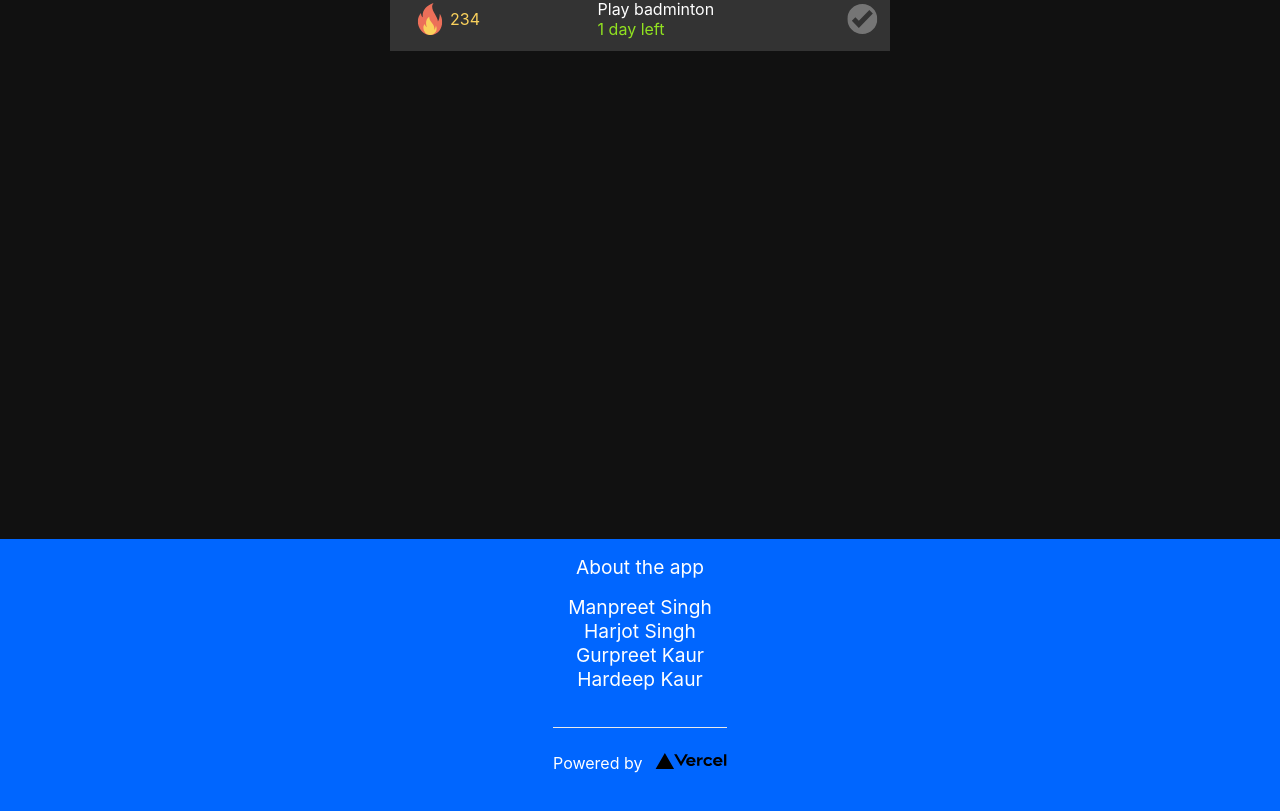
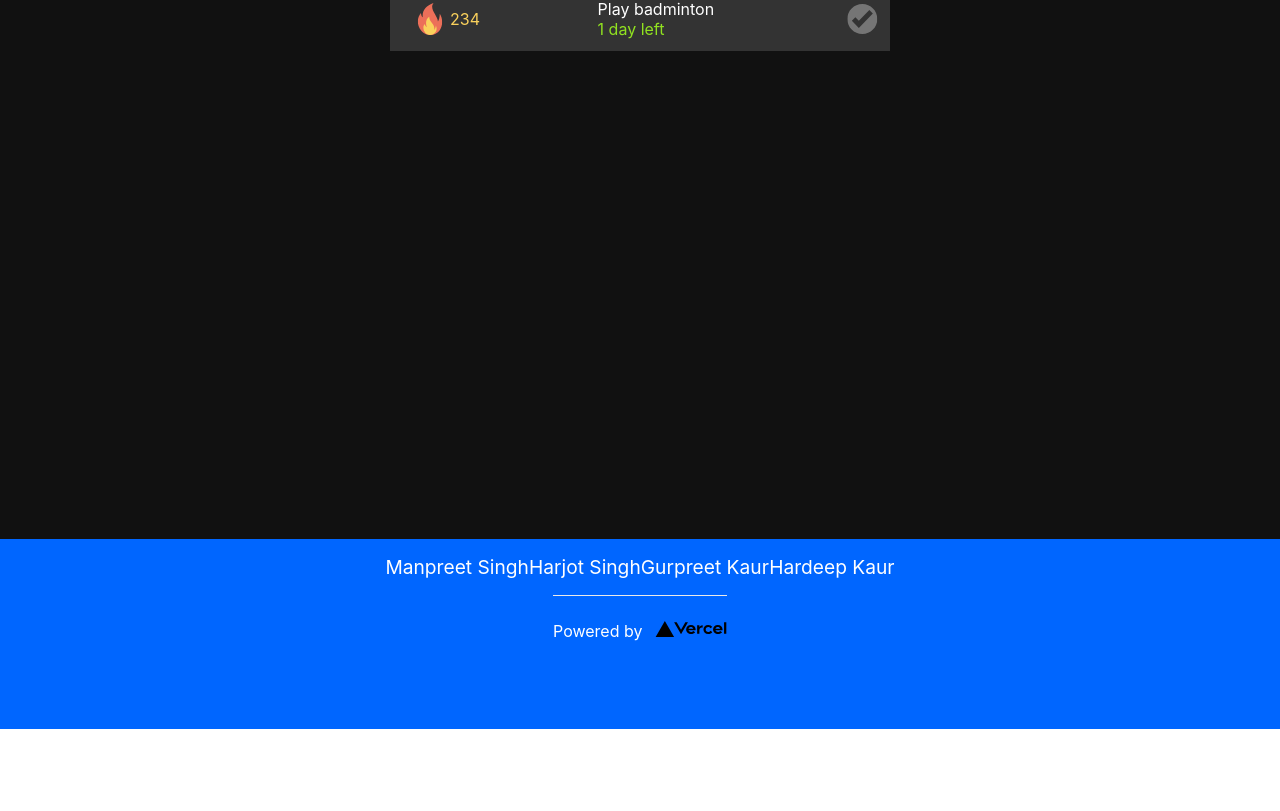
Before and after one commit to ManpreetSL/habit-tracker, a Next.js app: page / in a window 1280 px wide. Shown: the part 428-1239 px from the top of the page. After the commit the page ends 1157 px from the top, so only its background shows below. Built offline with nearby package versions, Linux system fonts and the light colour scheme.

Commit message:
fix: fix existing ESLint errors

```diff
--- a/pages/about.tsx
+++ b/pages/about.tsx
@@ -1,5 +1,3 @@
-const About = () => {
-  return <h1>About</h1>;
-};
+const About = () => <h1>About</h1>;
 
 export default About;
--- a/pages/index.tsx
+++ b/pages/index.tsx
@@ -65,15 +65,11 @@ const Home = () => {
         <h1 css={styles.title}>Welcome to .SHIFT habit tracker!</h1>
         <ViewHabits />
 
-        <p>
-          <Link href={`/about`}>About the app</Link>
-        </p>
-
-        <p css={styles.links}>
-          <Link href={`/profile/Manpreet`}>Manpreet Singh</Link>
-          <Link href={`profile/Harjot`}>Harjot Singh</Link>
-          <Link href={`profile/Gurpreet`}>Gurpreet Kaur</Link>
-          <Link href={`/profile/Hardeep`}>Hardeep Kaur</Link>
+        <p className={styles.links}>
+          <Link href='/profile/Manpreet'>Manpreet Singh</Link>
+          <Link href='profile/Harjot'>Harjot Singh</Link>
+          <Link href='profile/Gurpreet'>Gurpreet Kaur</Link>
+          <Link href='/profile/Hardeep'>Hardeep Kaur</Link>
           <br />
         </p>
       </main>
```
Also changed, not shown: pages/api/hello.ts (+4 -4 lines), 1 other file (tests, documents, lock files or other folders).
